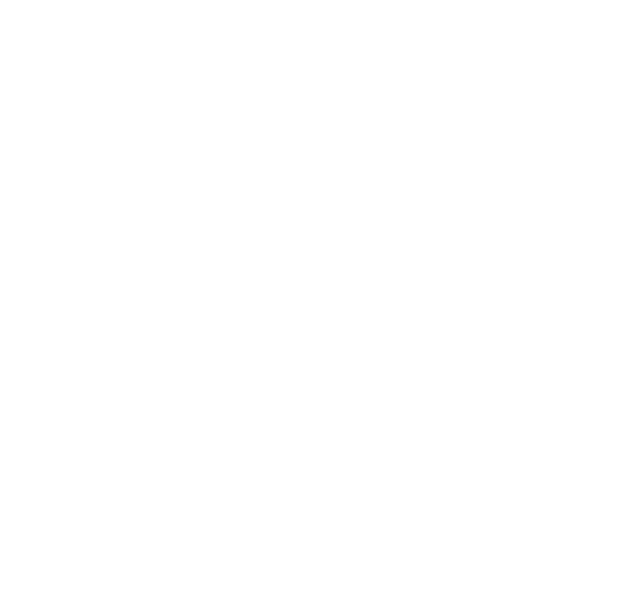
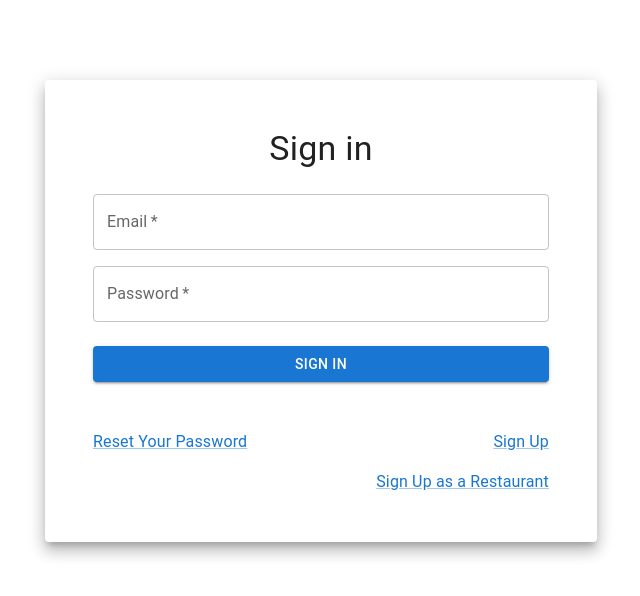
Before and after one commit to churellano/book-a-bite, a React (Create React App) app: page / in a window 1280 px wide. Before the commit this address had no page. Shown: the top 596 px of the page, without its empty margins (319-959 px from the left). Built offline with nearby package versions, Linux system fonts and the light colour scheme.

Commit message:
Fixed routes to login and signup pages

```diff
--- a/src/App.js
+++ b/src/App.js
@@ -12,16 +12,16 @@
   return (
     <BrowserRouter>
       <Routes>
-        <Route path="login" element={<Login />} />
-        <Route path="login/signupGuest" element={<GuestSignUp />} />
-        <Route path="login/signupRestaurant" element={<RestaurantSignUp />} />
-        <Route path="guest/main" element={<GuestMain />} />
-        <Route path="guest/profile" element={<GuestProfile />} />
+        <Route path="/" element={<Login />} />
+        <Route path="/signupGuest" element={<GuestSignUp />} />
+        <Route path="/signupRestaurant" element={<RestaurantSignUp />} />
+        <Route path="/guest/main" element={<GuestMain />} />
+        <Route path="/guest/profile" element={<GuestProfile />} />
         <Route
-          path="guest/currentBookings"
+          path="/guest/currentBookings"
           element={<GuestCurrentBookings />}
         />
-        <Route path="owner/main" element={<OwnerMain />} />
+        <Route path="/owner/main" element={<OwnerMain />} />
       </Routes>
     </BrowserRouter>
   );
--- a/src/login/GuestSignUp.js
+++ b/src/login/GuestSignUp.js
@@ -1,4 +1,4 @@
-import React from 'react'
+import React from "react";
 import { Box, Container, Paper, Grid, Typography } from "@mui/material";
 import { TextField, Button, Link } from "@mui/material";
 
@@ -7,11 +7,11 @@
     event.preventDefault();
     const data = new FormData(event.currentTarget);
     console.log({
-            fname: data.get('firstname'),
-            lname: data.get('lastname'),
-            phone: data.get('phone'),
-            email: data.get('email'),
-            password: data.get('password')
+      fname: data.get("firstname"),
+      lname: data.get("lastname"),
+      phone: data.get("phone"),
+      email: data.get("email"),
+      password: data.get("password"),
     });
   };
 
@@ -23,16 +23,16 @@
           sx={{
             p: 6,
             marginTop: 10,
-                        display: 'flex',
-                        flexDirection: 'column',
-                        alignItems: 'center',
+            display: "flex",
+            flexDirection: "column",
+            alignItems: "center",
           }}
         >
           <Typography variant="h4" component="div" mb={3}>
             Sign up
           </Typography>
 
-                    <Box component="form" onSubmit={submit} >
+          <Box component="form" onSubmit={submit}>
             <Grid container spacing={2}>
               <Grid item xs={12} sm={6}>
                 <TextField
@@ -82,23 +82,27 @@
               </Grid>
             </Grid>
 
-                        <Grid item xs={12} sx={{ mb: 5, mt: 1 }} >
-                            <Button fullWidth type="submit" variant="contained" sx={{ mt: 5, mb: 1 }}>
+            <Grid item xs={12} sx={{ mb: 5, mt: 1 }}>
+              <Button
+                fullWidth
+                type="submit"
+                variant="contained"
+                sx={{ mt: 5, mb: 1 }}
+              >
                 Sign Up
               </Button>
             </Grid>
 
             <Grid container justifyContent="flex-end">
               <Grid item>
-                                <Link href="/login" variant="body1">
+                <Link href="/" variant="body1">
                   Have an exisiting account? Sign In
                 </Link>
               </Grid>
             </Grid>
           </Box>
-
         </Paper>
       </Container>
     </div>
-    )
+  );
 }
--- a/src/login/Login.js
+++ b/src/login/Login.js
@@ -1,15 +1,14 @@
-import React from 'react'
+import React from "react";
 import { Box, Container, Paper, Grid, Typography } from "@mui/material";
 import { TextField, Button, Link } from "@mui/material";
-
 
 export default function Login() {
   const submit = (event) => {
     event.preventDefault();
     const data = new FormData(event.currentTarget);
     console.log({
-            email: data.get('email'),
-            password: data.get('password'),
+      email: data.get("email"),
+      password: data.get("password"),
     });
   };
 
@@ -21,16 +20,16 @@
           sx={{
             p: 6,
             marginTop: 10,
-                        display: 'flex',
-                        flexDirection: 'column',
-                        alignItems: 'center',
+            display: "flex",
+            flexDirection: "column",
+            alignItems: "center",
           }}
         >
           <Typography variant="h4" component="div" mb={3}>
             Sign in
           </Typography>
 
-                    <Box component="form" onSubmit={submit} >
+          <Box component="form" onSubmit={submit}>
             <Grid container spacing={2}>
               <Grid item xs={12}>
                 <TextField
@@ -52,7 +51,7 @@
                   required
                 />
               </Grid>
-                            <Grid item xs={12} sx={{ mb: 4, mt: 1 }} >
+              <Grid item xs={12} sx={{ mb: 4, mt: 1 }}>
                 <Button fullWidth type="submit" variant="contained">
                   Sign In
                 </Button>
@@ -63,30 +62,41 @@
                   Reset Your Password
                 </Link>
               </Grid>
-                            <Grid item container xs={6} sm={6} style={{
-                                display: 'flex',
-                                flexDirection: 'column',
-                                alignContent: 'flex-end'
-                            }}>
-                                <Link href="/login/signupGuest" variant="body1">
+              <Grid
+                item
+                container
+                xs={6}
+                sm={6}
+                style={{
+                  display: "flex",
+                  flexDirection: "column",
+                  alignContent: "flex-end",
+                }}
+              >
+                <Link href="/signupGuest" variant="body1">
                   Sign Up
                 </Link>
               </Grid>
 
-                            <Grid item container sm={12} xs={12} style={{
-                                display: 'flex',
-                                flexDirection: 'column',
-                                alignContent: 'flex-end'
-                            }}>
-                                <Link href="/login/signupRestaurant" variant="body1">
+              <Grid
+                item
+                container
+                sm={12}
+                xs={12}
+                style={{
+                  display: "flex",
+                  flexDirection: "column",
+                  alignContent: "flex-end",
+                }}
+              >
+                <Link href="/signupRestaurant" variant="body1">
                   Sign Up as a Restaurant
                 </Link>
               </Grid>
-
             </Grid>
           </Box>
         </Paper>
       </Container>
-        </div >
-    )
+    </div>
+  );
 }
--- a/src/login/RestaurantSignUp.js
+++ b/src/login/RestaurantSignUp.js
@@ -1,4 +1,4 @@
-import React from 'react'
+import React from "react";
 import { Box, Container, Paper, Grid, Typography } from "@mui/material";
 import { TextField, Button, Link } from "@mui/material";
 
@@ -7,10 +7,10 @@
     event.preventDefault();
     const data = new FormData(event.currentTarget);
     console.log({
-            RestaurantName: data.get('restaurantName'),
-            RestaurantAddress: data.get('address'),
-            email: data.get('email'),
-            password: data.get('password')
+      RestaurantName: data.get("restaurantName"),
+      RestaurantAddress: data.get("address"),
+      email: data.get("email"),
+      password: data.get("password"),
     });
   };
 
@@ -22,16 +22,16 @@
           sx={{
             p: 6,
             marginTop: 10,
-                        display: 'flex',
-                        flexDirection: 'column',
-                        alignItems: 'center',
+            display: "flex",
+            flexDirection: "column",
+            alignItems: "center",
           }}
         >
           <Typography variant="h4" component="div" mb={3}>
             Sign Up A Restaurant
           </Typography>
 
-                    <Box component="form" onSubmit={submit} >
+          <Box component="form" onSubmit={submit}>
             <Grid container spacing={2}>
               <Grid item xs={12} sm={8}>
                 <TextField
@@ -73,23 +73,27 @@
               </Grid>
             </Grid>
 
-                        <Grid item xs={12} sx={{ mb: 5, mt: 1 }} >
-                            <Button fullWidth type="submit" variant="contained" sx={{ mt: 5, mb: 1 }}>
+            <Grid item xs={12} sx={{ mb: 5, mt: 1 }}>
+              <Button
+                fullWidth
+                type="submit"
+                variant="contained"
+                sx={{ mt: 5, mb: 1 }}
+              >
                 Sign Up
               </Button>
             </Grid>
 
             <Grid container justifyContent="flex-end">
               <Grid item>
-                                <Link href="/login" variant="body1">
+                <Link href="/" variant="body1">
                   Have an exisiting account? Sign In
                 </Link>
               </Grid>
             </Grid>
           </Box>
-
         </Paper>
       </Container>
     </div>
-    )
+  );
 }
```
Lines whose indentation alone changed are shown as unchanged.
